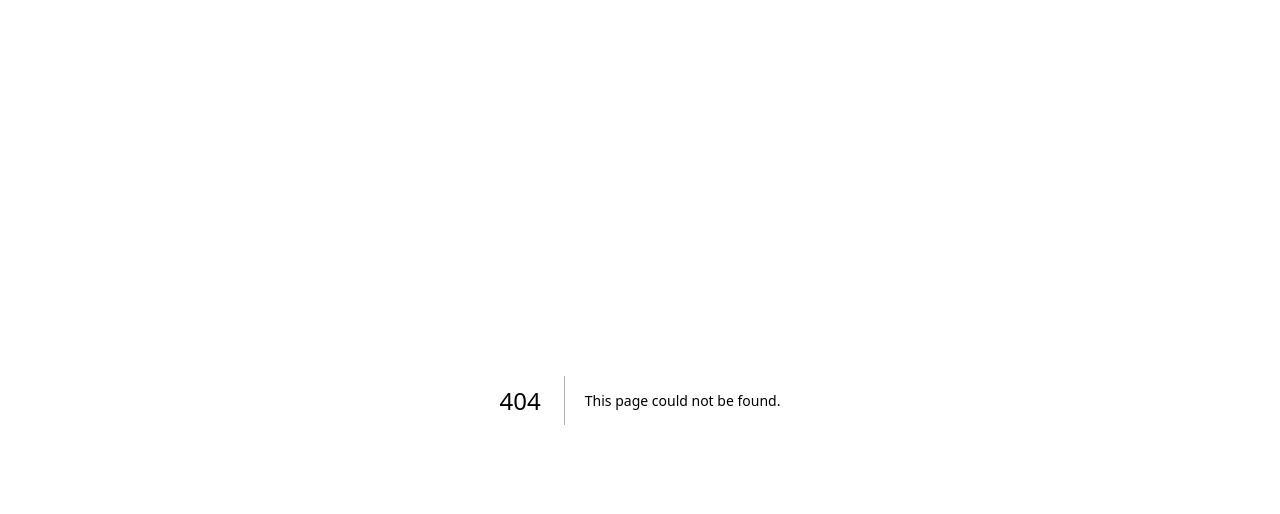
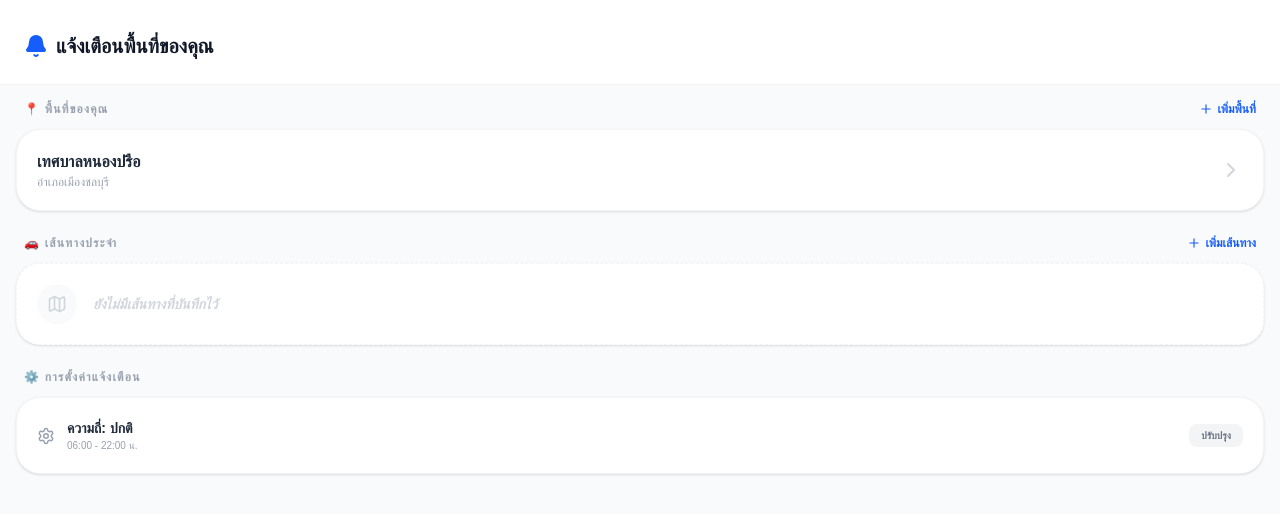
Before and after one commit to rdThunderThailand/cityzen-fuel-lineoa, a Next.js app: page /liff/area-notification in a window 1280 px wide. Before the commit this address had no page. Shown: the top 514 px of the page. Built offline with nearby package versions, Linux system fonts and the light colour scheme.

Commit message:
test area-notification

```diff
--- /dev/null
+++ b/src/app/liff/area-notification/page.tsx
@@ -0,0 +1,164 @@
+// src/app/liff/alerts/page.tsx
+"use client";
+import { useState } from "react";
+import {
+  Bell,
+  MapPin,
+  Map as MapIcon,
+  Settings,
+  Plus,
+  ChevronRight,
+  X,
+  Search,
+} from "lucide-react";
+
+export default function AlertSettingsPage() {
+  const [step, setStep] = useState(1); // 1: Main, 2: Add Location, 3: Add Route, 4: Preferences
+
+  return (
+    <main className="min-h-screen bg-gray-50 pb-20">
+      {/* Screen 1: Main Alert Settings */}
+      {step === 1 && (
+        <div className="animate-in fade-in duration-300">
+          <header className="bg-white px-6 pt-8 pb-6 border-b border-gray-100">
+            <h1 className="text-xl font-black text-gray-900 flex items-center gap-2">
+              <Bell className="text-blue-600" fill="currentColor" size={24} />{" "}
+              แจ้งเตือนพื้นที่ของคุณ
+            </h1>
+          </header>
+
+          <div className="p-4 space-y-6">
+            {/* พื้นที่ของคุณ Card */}
+            <section className="space-y-3">
+              <div className="flex justify-between items-end px-2">
+                <h2 className="text-xs font-bold text-gray-400 uppercase tracking-widest">
+                  📍 พื้นที่ของคุณ
+                </h2>
+                <button
+                  onClick={() => setStep(2)}
+                  className="text-blue-600 text-xs font-bold flex items-center gap-1"
+                >
+                  <Plus size={14} /> เพิ่มพื้นที่
+                </button>
+              </div>
+              <div className="bg-white p-5 rounded-3xl shadow-sm border border-gray-100 flex justify-between items-center group active:scale-95 transition">
+                <div>
+                  <p className="font-bold text-gray-800">เทศบาลหนองปรือ</p>
+                  <p className="text-xs text-gray-400">อำเภอเมืองชลบุรี</p>
+                </div>
+                <ChevronRight className="text-gray-300" />
+              </div>
+            </section>
+
+            {/* เส้นทางประจำ Card */}
+            <section className="space-y-3">
+              <div className="flex justify-between items-end px-2">
+                <h2 className="text-xs font-bold text-gray-400 uppercase tracking-widest">
+                  🚗 เส้นทางประจำ
+                </h2>
+                <button
+                  onClick={() => setStep(3)}
+                  className="text-blue-600 text-xs font-bold flex items-center gap-1"
+                >
+                  <Plus size={14} /> เพิ่มเส้นทาง
+                </button>
+              </div>
+              <div className="bg-white p-5 rounded-3xl shadow-sm border border-gray-100 flex items-center gap-4 border-dashed">
+                <div className="w-10 h-10 bg-gray-50 rounded-full flex items-center justify-center text-gray-300">
+                  <MapIcon size={20} />
+                </div>
+                <p className="text-sm font-bold text-gray-300 italic">
+                  ยังไม่มีเส้นทางที่บันทึกไว้
+                </p>
+              </div>
+            </section>
+
+            {/* การตั้งค่าความถี่ Card */}
+            <section className="space-y-3">
+              <h2 className="text-xs font-bold text-gray-400 uppercase tracking-widest px-2">
+                ⚙️ การตั้งค่าแจ้งเตือน
+              </h2>
+              <button
+                onClick={() => setStep(4)}
+                className="w-full bg-white p-5 rounded-3xl shadow-sm border border-gray-100 flex justify-between items-center active:bg-gray-50 transition"
+              >
+                <div className="flex items-center gap-3">
+                  <Settings className="text-gray-400" size={18} />
+                  <div className="text-left">
+                    <p className="text-sm font-bold text-gray-800">
+                      ความถี่: ปกติ
+                    </p>
+                    <p className="text-[10px] text-gray-400">
+                      06:00 - 22:00 น.
+                    </p>
+                  </div>
+                </div>
+                <div className="px-3 py-1 bg-gray-100 rounded-lg text-[10px] font-bold text-gray-500 uppercase">
+                  ปรับปรุง
+                </div>
+              </button>
+            </section>
+          </div>
+        </div>
+      )}
+
+      {/* Screen 2: Add Location (Simplified) */}
+      {step === 2 && (
+        <div className="animate-in slide-in-from-right duration-300 bg-white min-h-screen">
+          <header className="px-4 pt-6 pb-4 flex items-center justify-between border-b border-gray-50">
+            <button onClick={() => setStep(1)} className="p-2 text-gray-400">
+              <X />
+            </button>
+            <h1 className="font-bold text-lg">เพิ่มพื้นที่</h1>
+            <div className="w-10" />
+          </header>
+
+          <div className="p-6 space-y-6">
+            <div className="bg-gray-100 rounded-2xl flex items-center px-4">
+              <Search className="text-gray-400" size={18} />
+              <input
+                type="text"
+                placeholder="ค้นหา อำเภอ / เทศบาล"
+                className="w-full p-4 bg-transparent outline-none text-sm"
+              />
+            </div>
+
+            <div className="bg-blue-50 p-6 rounded-[32px] border border-blue-100 space-y-4">
+              <p className="font-black text-blue-900 text-lg">
+                📍 อำเภอเมืองชลบุรี
+              </p>
+              <div className="space-y-3">
+                {["น้ำมัน", "น้ำ / ไฟ", "เหตุฉุกเฉิน", "ข่าวสำคัญ"].map(
+                  (type) => (
+                    <label
+                      key={type}
+                      className="flex items-center gap-3 p-3 bg-white rounded-2xl border border-blue-50"
+                    >
+                      <input
+                        type="checkbox"
+                        defaultChecked
+                        className="w-5 h-5 rounded-lg border-blue-200 text-blue-600 focus:ring-blue-500"
+                      />
+                      <span className="text-sm font-bold text-gray-700">
+                        {type}
+                      </span>
+                    </label>
+                  ),
+                )}
+              </div>
+            </div>
+
+            <button
+              onClick={() => setStep(5)}
+              className="w-full py-4 bg-blue-600 text-white rounded-2xl font-black shadow-xl shadow-blue-100"
+            >
+              บันทึกพื้นที่
+            </button>
+          </div>
+        </div>
+      )}
+
+      {/* ... Screen อื่นๆ ... */}
+    </main>
+  );
+}
```
